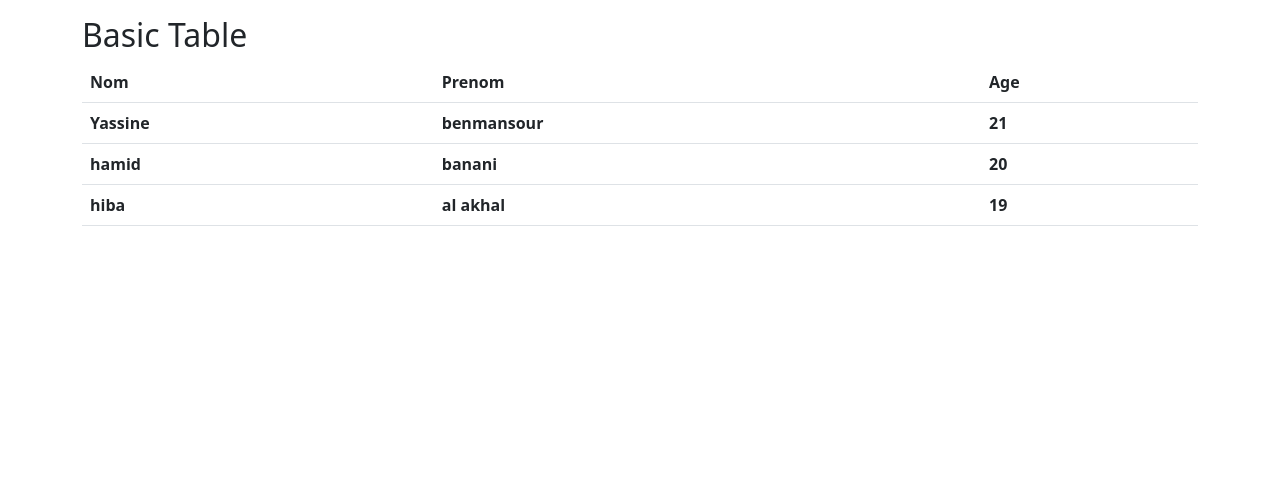
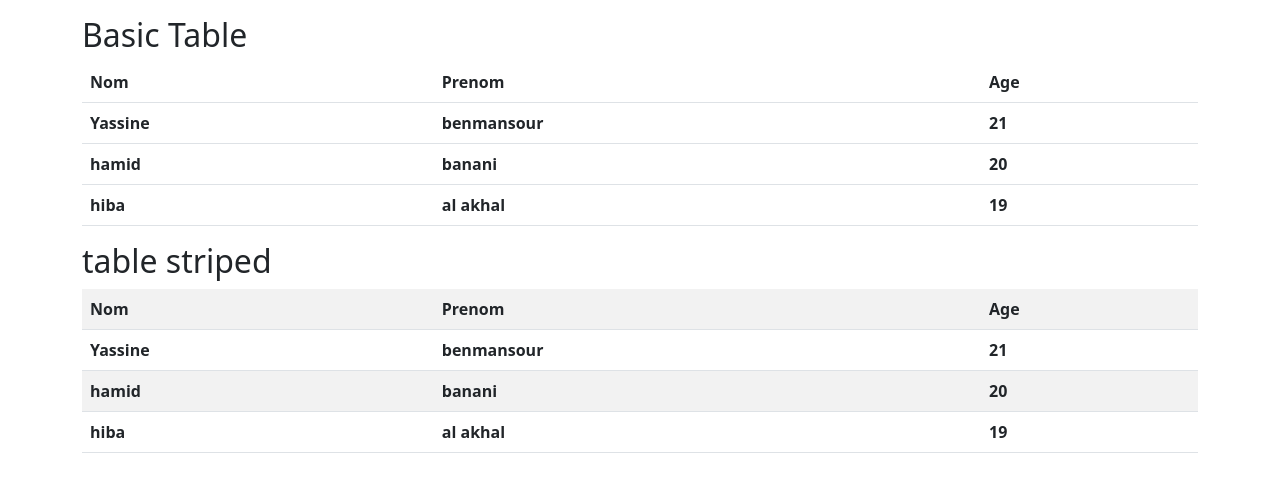
Before and after one commit to yassinbenmansour/Bootstrap, a plain HTML site: page tableBootstrap/index.html in a window 1280 px wide. Drawn offline with Linux system fonts and the light colour scheme.

Commit message:
table add

```diff
--- a/tableBootstrap/index.html
+++ b/tableBootstrap/index.html
@@ -38,7 +38,44 @@
     </table>
 
 
+
+    <h2>
+        table striped
+    </h2>
+
+
+    <table class="table table-striped">
+
+        <tr>
+            <th>Nom</th>
+            <th>Prenom</th>
+            <th>Age</th>
+        </tr>
+        <tr>
+            <th>Yassine</th>
+            <th>benmansour</th>
+            <th>21</th>
+
+        </tr>
+
+        <tr>
+            <th>hamid</th>
+            <th>banani</th>
+            <th>20</th>
+        </tr>
+        <tr>
+            <th>hiba</th>
+            <th>al akhal</th>
+            <th>19</th>
+        </tr>
+    </table>
+
+
 </div>
+
+
+
+
 
 </body>
 </html>
```
